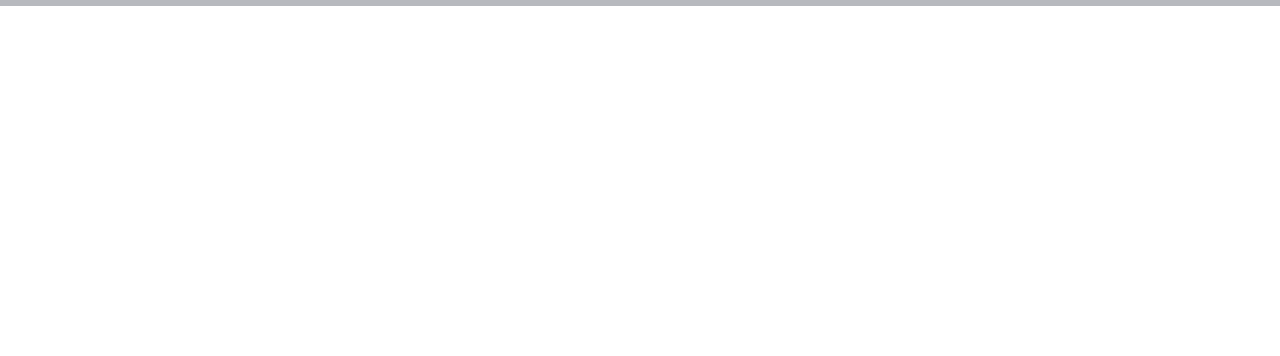
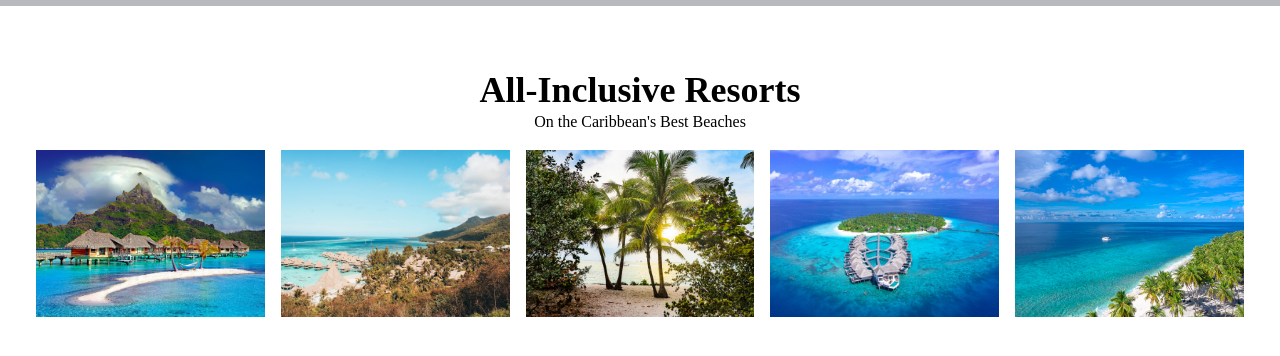
Before and after one commit to alex197925/react-tailwind, a React (Create React App) app in the folder tailwind-app/: page / in a window 1280 px wide. Shown: the part 794-1150 px from the top of the page. Before the commit the page ends 800 px from the top, so only its background shows below. Built offline with nearby package versions, Linux system fonts and the light colour scheme; grey boxes are pictures that could not be loaded.

Commit message:
Add Destination component, imported 5 images

```diff
--- a/tailwind-app/src/App.js
+++ b/tailwind-app/src/App.js
@@ -1,11 +1,13 @@
 import Navbar from "./components/Navbar";
 import Hero from "./components/Hero";
+import Destinations from "./components/Destinations";
 
 function App() {
     return (
         <div className="">
             <Navbar/>
             <Hero/>
+            <Destinations/>
         </div>
     );
 }
--- /dev/null
+++ b/tailwind-app/src/components/Destinations.jsx
@@ -0,0 +1,26 @@
+import React from 'react';
+import BoraBora from '../assets/borabora.jpg';
+import BoraBora2 from '../assets/borabora2.jpg';
+import KeyWest from '../assets/keywest.jpg';
+import Maldives from '../assets/maldives.jpg';
+import Maldives2 from '../assets/maldives2.jpg';
+
+const Destinations = () => {
+    return (
+        <div className="max-w-[1240px] mx-auto py-16 px-4 text-center">
+            <h1>All-Inclusive Resorts</h1>
+            <p>On the Caribbean's Best Beaches</p>
+        {/*    Use Grid for to place images*/}
+            <div className="grid grid-rows-none md:grid-cols-5 py-4 gap-2 md: gap-4">
+                {/*This classes making images the same size*/}
+                <img className="w-full h-full object-cover" src={BoraBora} alt="bora bora"/>
+                <img className="w-full h-full object-cover" src={BoraBora2} alt="bora bora"/>
+                <img className="w-full h-full object-cover" src={KeyWest} alt="key west"/>
+                <img className="w-full h-full object-cover" src={Maldives} alt="maldives"/>
+                <img className="w-full h-full object-cover" src={Maldives2} alt="maldives"/>
+            </div>
+        </div>
+    );
+};
+
+export default Destinations;
```
